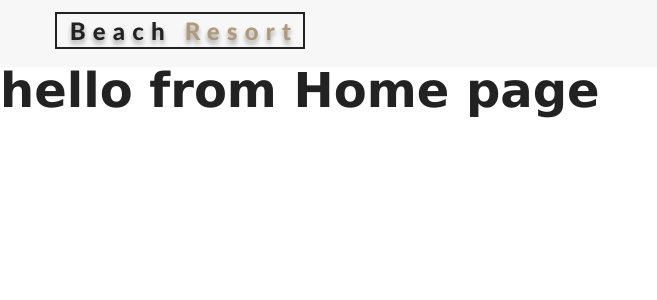
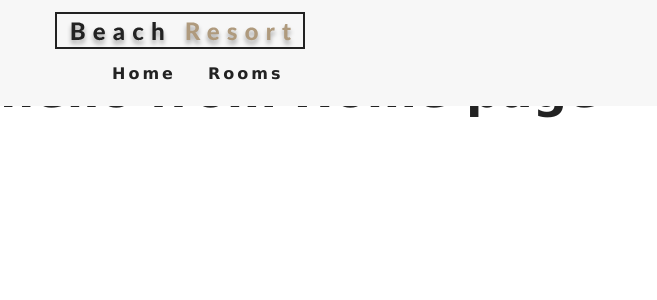
Before and after one commit to uly-ana/hotel, a React (Create React App) app: page / in a window 1280 px wide. Shown: the top 300 px of the page, without its empty margins (0-657 px from the left). Built offline with nearby package versions, Linux system fonts and the light colour scheme.

Commit message:
compleated Navbar component

```diff
--- a/src/App.css
+++ b/src/App.css
@@ -112,8 +112,8 @@
   color: var(--primaryColor);
 }
 .nav-links {
-  /* height: 0;
-  overflow: hidden; */
+  height: 0;
+  overflow: hidden;
   transition: var(--mainTransition);
   list-style-type: none;
 }
--- a/src/components/Navbar.js
+++ b/src/components/Navbar.js
@@ -17,15 +17,28 @@
             <div className="nav-center">
               <div className="nav-header">
                 <Link to="/">
-                             <img src={logo} alt="Hotel Resort"/>
+                  <img src={logo} alt="Hotel Resort" />
                 </Link>
-                        <button type="button" className="nav-btn" onClick={this.handleToggle}>
-                            <FaAlignRight className="nav-icon"/>
+                <button
+                  type="button"
+                  className="nav-btn"
+                  onClick={this.handleToggle}
+                >
+                  <FaAlignRight className="nav-icon" />
                 </button>
               </div>
             </div>
-
+            <ul
+              className={this.state.isOpen ? "nav-links show-nav" : "nav-links"}
+            >
+              <li>
+                <Link to="/">Home</Link>
+              </li>
+              <li>
+                <Link to="/rooms">Rooms</Link>
+              </li>
+            </ul>
           </nav>
-        )
+        );
     }
 }
```
Lines whose indentation alone changed are shown as unchanged.
